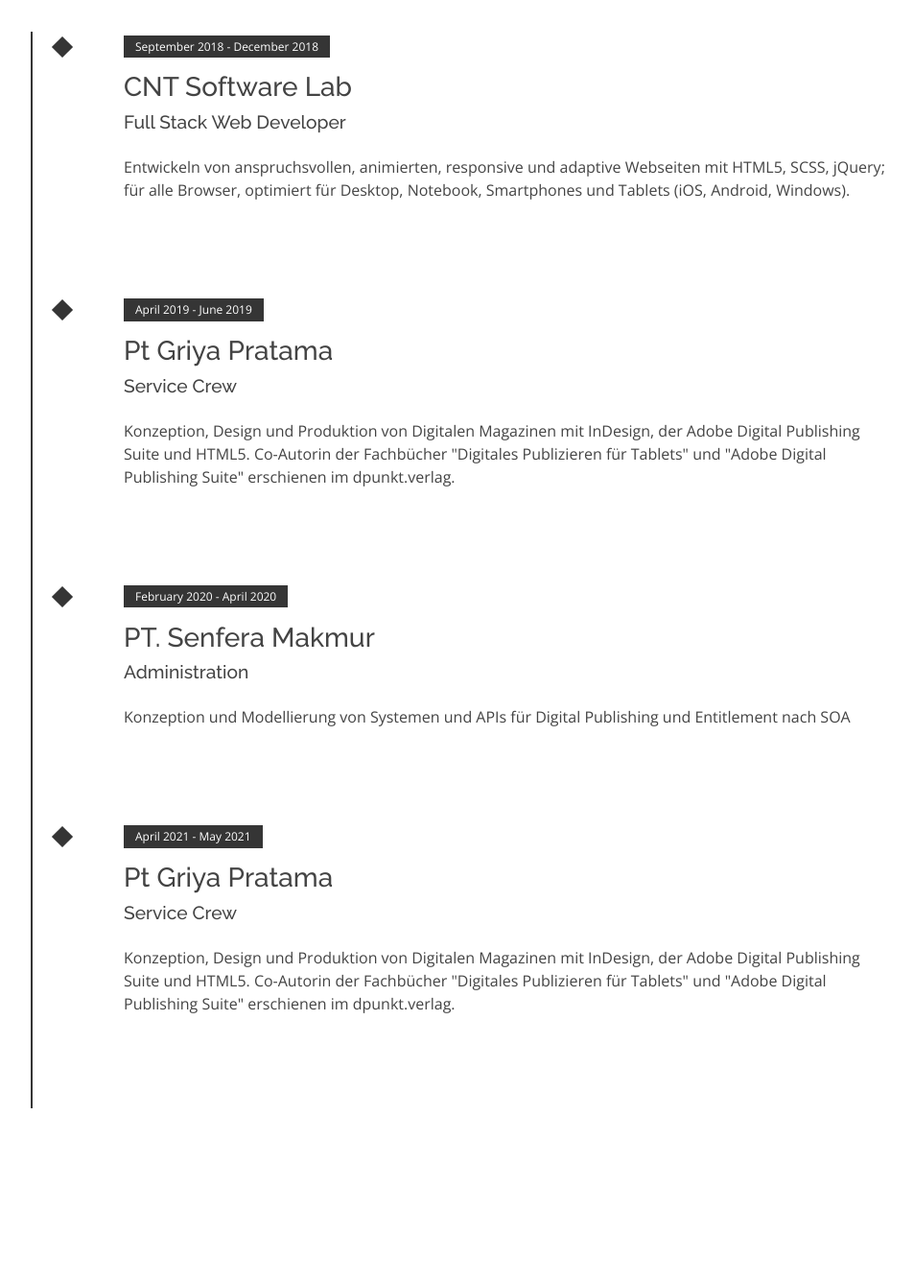
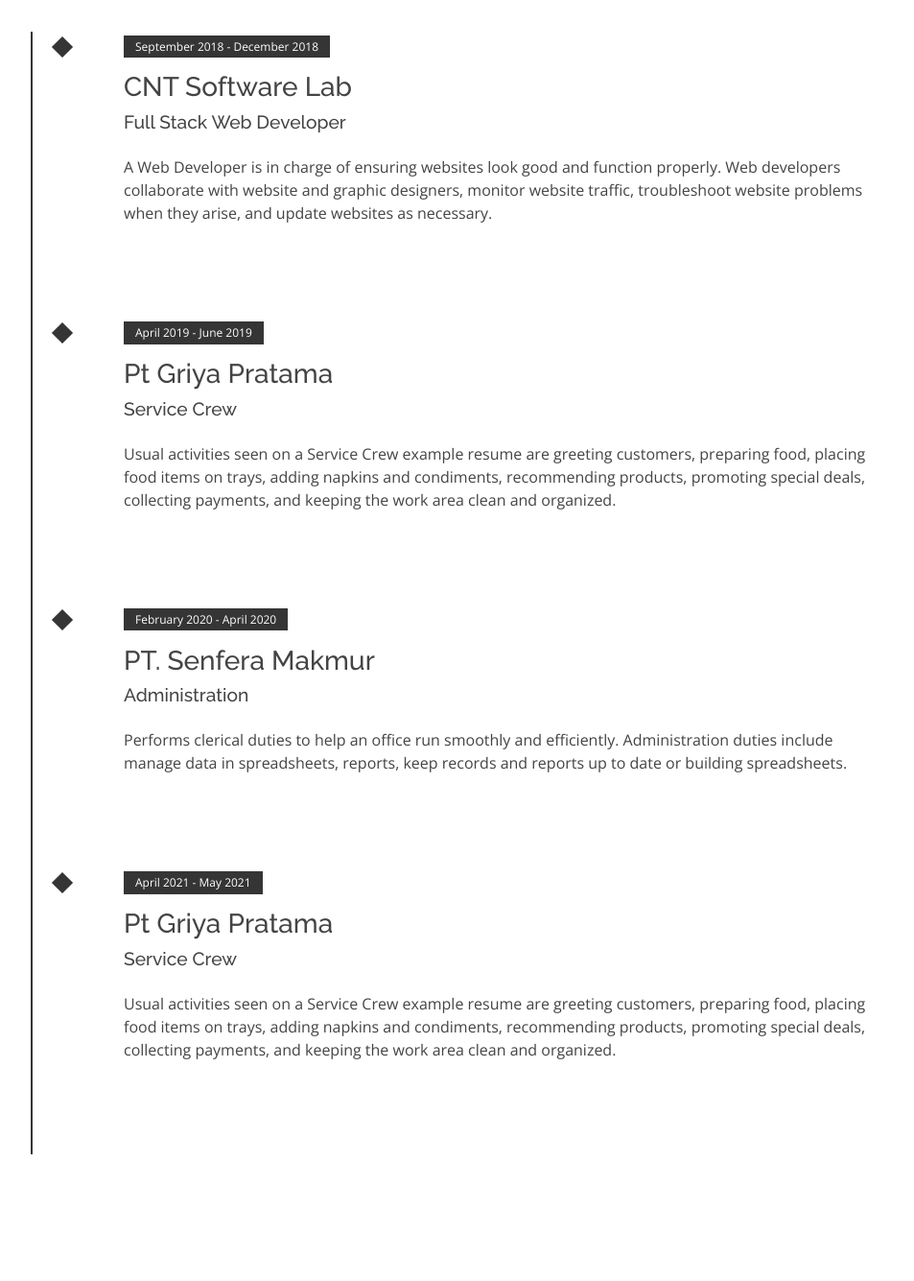
Before and after one commit to vinlegend/profile, a plain HTML site: page index.html in a window 1280 px wide. Shown: the part 2545-3880 px from the top of the page at 96% size, without its empty margins (81-1034 px from the left). Drawn offline with nearby package versions, Linux system fonts and the light colour scheme; a script that the page names is missing.

Commit message:
description experience

```diff
--- a/index.html
+++ b/index.html
@@ -143,7 +143,7 @@
       <p class="timeline-event-thumbnail">September 2018 - December 2018</p>
       <h3>CNT Software Lab</h3>
       <h4>Full Stack Web Developer</h4>
-      <p>Entwickeln von anspruchsvollen, animierten, responsive und adaptive Webseiten mit HTML5, SCSS, jQuery; für alle Browser, optimiert für Desktop, Notebook, Smartphones und Tablets (iOS, Android, Windows).</p>
+      <p>A Web Developer is in charge of ensuring websites look good and function properly. Web developers collaborate with website and graphic designers, monitor website traffic, troubleshoot website problems when they arise, and update websites as necessary.</p>
 
     </div>
   </li>
@@ -153,7 +153,7 @@
       <p class="timeline-event-thumbnail">April 2019 - June 2019</p>
       <h3>Pt Griya Pratama</h3>
       <h4>Service Crew</h4>
-      <p>Konzeption, Design und Produktion von Digitalen Magazinen mit InDesign, der Adobe Digital Publishing Suite und HTML5. Co-Autorin der Fachbücher "Digitales Publizieren für Tablets" und "Adobe Digital Publishing Suite" erschienen im dpunkt.verlag.</p>
+      <p>Usual activities seen on a Service Crew example resume are greeting customers, preparing food, placing food items on trays, adding napkins and condiments, recommending products, promoting special deals, collecting payments, and keeping the work area clean and organized.</p>
     </div>
   </li>
   <li class="timeline-event">
@@ -162,7 +162,7 @@
       <p class="timeline-event-thumbnail">February 2020 - April 2020</p>
       <h3>PT. Senfera Makmur</h3>
       <h4>Administration</h4>
-      <p>Konzeption und Modellierung von Systemen und APIs für Digital Publishing und Entitlement nach SOA</p>
+      <p>Performs clerical duties to help an office run smoothly and efficiently. Administration duties include manage data in spreadsheets, reports, keep records and reports up to date or building spreadsheets.</p>
     </div>
   </li>
   <li class="timeline-event">
@@ -171,7 +171,7 @@
       <p class="timeline-event-thumbnail">April 2021 - May 2021</p>
       <h3>Pt Griya Pratama</h3>
       <h4>Service Crew</h4>
-      <p>Konzeption, Design und Produktion von Digitalen Magazinen mit InDesign, der Adobe Digital Publishing Suite und HTML5. Co-Autorin der Fachbücher "Digitales Publizieren für Tablets" und "Adobe Digital Publishing Suite" erschienen im dpunkt.verlag.</p>
+      <p>Usual activities seen on a Service Crew example resume are greeting customers, preparing food, placing food items on trays, adding napkins and condiments, recommending products, promoting special deals, collecting payments, and keeping the work area clean and organized.</p>
     </div>
   </li>
 </ul>
```
